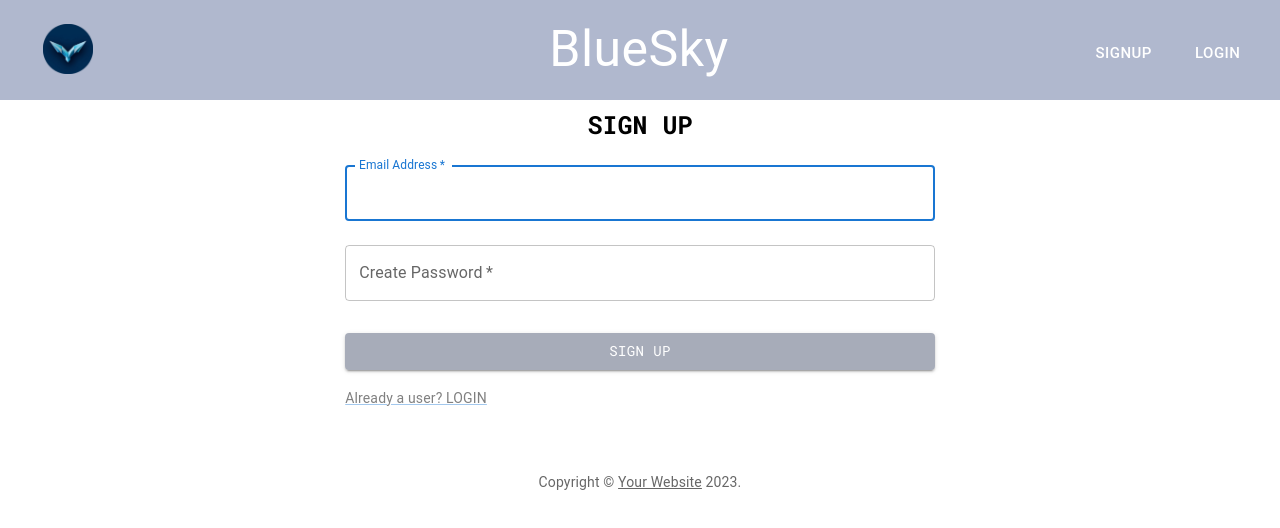
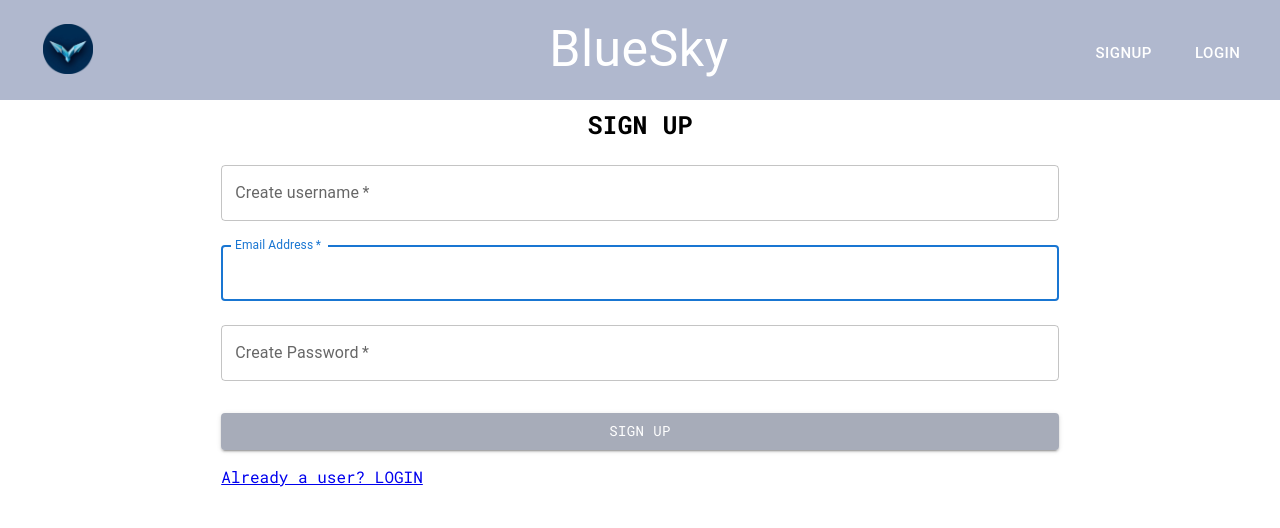
Before and after one commit to bestchayapol/csc105-hackathon-group-7, a React (Vite) app in the folder BlueSky/Frontend/: page /Signup in a window 1280 px wide. Shown: the top 528 px of the page. Built offline with nearby package versions, Linux system fonts and the light colour scheme.

Commit message:
Integrate signup

```diff
--- a/BlueSky/Frontend/package.json
+++ b/BlueSky/Frontend/package.json
@@ -11,6 +11,7 @@
   },
   "dependencies": {
     "@mui/material": "^5.13.2",
+    "axios": "^0.24.0",
     "react": "^18.2.0",
     "react-dom": "^18.2.0"
   },
--- a/BlueSky/Frontend/src/components/Banner.jsx
+++ b/BlueSky/Frontend/src/components/Banner.jsx
@@ -44,7 +44,7 @@ function Banner() {
             <>
               <Button
                 onClick={() => {
-                  navigate("/Register");
+                  navigate("/Signup");
                 }}
                 sx={{
                   height: 70,
--- a/BlueSky/Frontend/src/pages/Login.jsx
+++ b/BlueSky/Frontend/src/pages/Login.jsx
@@ -8,7 +8,7 @@ import Typography from "@mui/material/Typography";
 import { createTheme } from "@mui/material/styles";
 import Banner from "../components/Banner";
 import axios from "axios";
-import { useNavigate } from "react-router-dom";
+import { useNavigate,NavLink } from "react-router-dom";
 
 function Copyright(props) {
   return (
@@ -115,9 +115,12 @@ export default function Login() {
           </Button>
           <Grid container>
             <Grid item>
-              <Link href="#" variant="body2" sx={{ color: "gray" }}>
+              {/* <Link href="#" variant="body2" sx={{ color: "gray" }}>
                 {"Don't have an account? Sign Up"}
-              </Link>
+              </Link> */}
+              <NavLink to='/Signup'>
+              Don't have an account? Sign Up
+              </NavLink>
             </Grid>
           </Grid>
         </Box>
--- a/BlueSky/Frontend/src/pages/Signup.jsx
+++ b/BlueSky/Frontend/src/pages/Signup.jsx
@@ -7,39 +7,32 @@ import Box from "@mui/material/Box";
 import Typography from "@mui/material/Typography";
 import { createTheme } from "@mui/material/styles";
 import Banner from "../components/Banner";
+import { NavLink, useNavigate } from "react-router-dom";
+import axios from "axios";
 
-function Copyright(props) {
-  return (
-    <Typography
-      variant="body2"
-      color="text.secondary"
-      align="center"
-      {...props}
-    >
-      {"Copyright © "}
-      <Link color="inherit" href="https://mui.com/">
-        Your Website
-      </Link>{" "}
-      {new Date().getFullYear()}
-      {"."}
-    </Typography>
-  );
-}
-
-const theme = createTheme({
-  typography: {
-    fontFamily: "'Roboto Mono', monospace",
-  },
-});
-
-export default function Signup() {
+function Signup() {
+  const navigate = useNavigate()
   const handleSubmit = (event) => {
     event.preventDefault();
     const data = new FormData(event.currentTarget);
-    console.log({
+    const newData = {
       email: data.get("email"),
       password: data.get("password"),
-    });
+      username: data.get('username'),
+    };
+
+    axios
+      .post("http://localhost:3306/register", newData)
+      .then((response) => {
+        // Handle the response from the server
+        console.log(response.data);
+        // Perform any necessary actions after successful data insertion
+        // For example, redirect to a new page or show a success message
+      })
+      .catch((error) => {
+        // Handle any errors that occurred during the POST request
+        console.error(error);
+      });
   };
 
   return (
@@ -63,6 +56,16 @@ export default function Signup() {
           SIGN UP
         </h2>
         <Box component="form" onSubmit={handleSubmit} noValidate sx={{ mt: 1 }}>
+        <TextField
+            margin="normal"
+            required
+            fullWidth
+            name="username"
+            label="Create username"
+            type="text"
+            id="username"
+            autoComplete="username"
+          />
           <TextField
             margin="normal"
             required
@@ -83,7 +86,11 @@ export default function Signup() {
             id="password"
             autoComplete="new-password"
           />
+
           <Button
+          onClick={() => {
+            navigate("/Home")
+          }}
             type="submit"
             fullWidth
             variant="contained"
@@ -98,14 +105,24 @@ export default function Signup() {
           </Button>
           <Grid container>
             <Grid item>
-              <Link href="#" variant="body2" sx={{ color: "gray" }}>
-                {"Already a user? LOGIN"}
-              </Link>
+              <NavLink to="/Login">
+                Already a user? LOGIN
+              </NavLink>
             </Grid>
           </Grid>
         </Box>
       </Box>
-      <Copyright sx={{ mt: 8, mb: 4 }} />
     </>
   );
 }
+
+export default Signup;
+
+/**
+ * TODO:
+ * 1. add onClick to 'Sign up' Button
+ * 2. add data to database with axios
+ * 3. wait for response from database
+ * 4. if sign up succeed go to home page with useNavigate()
+ * 5. if not, alert('Sign up error')
+ */
```
Also changed, not shown: 2 other files (tests, documents, lock files or other folders).
